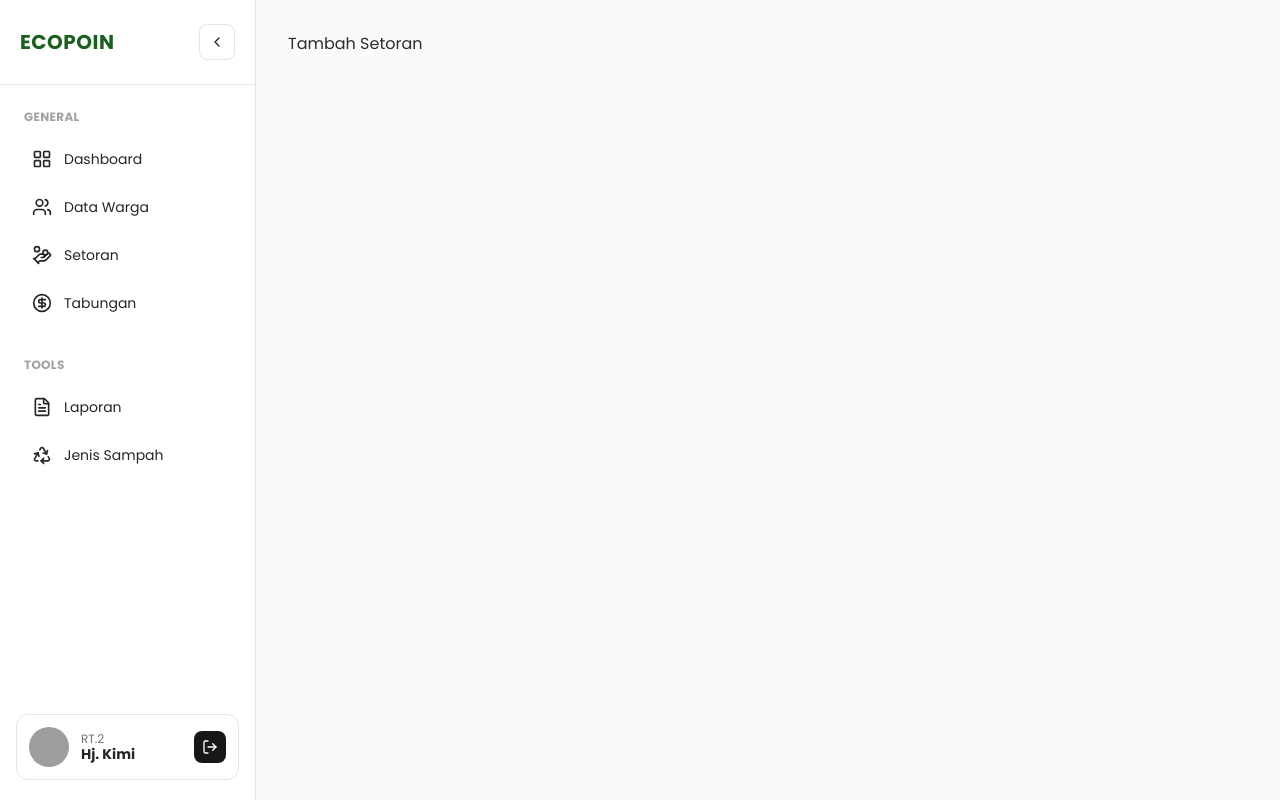
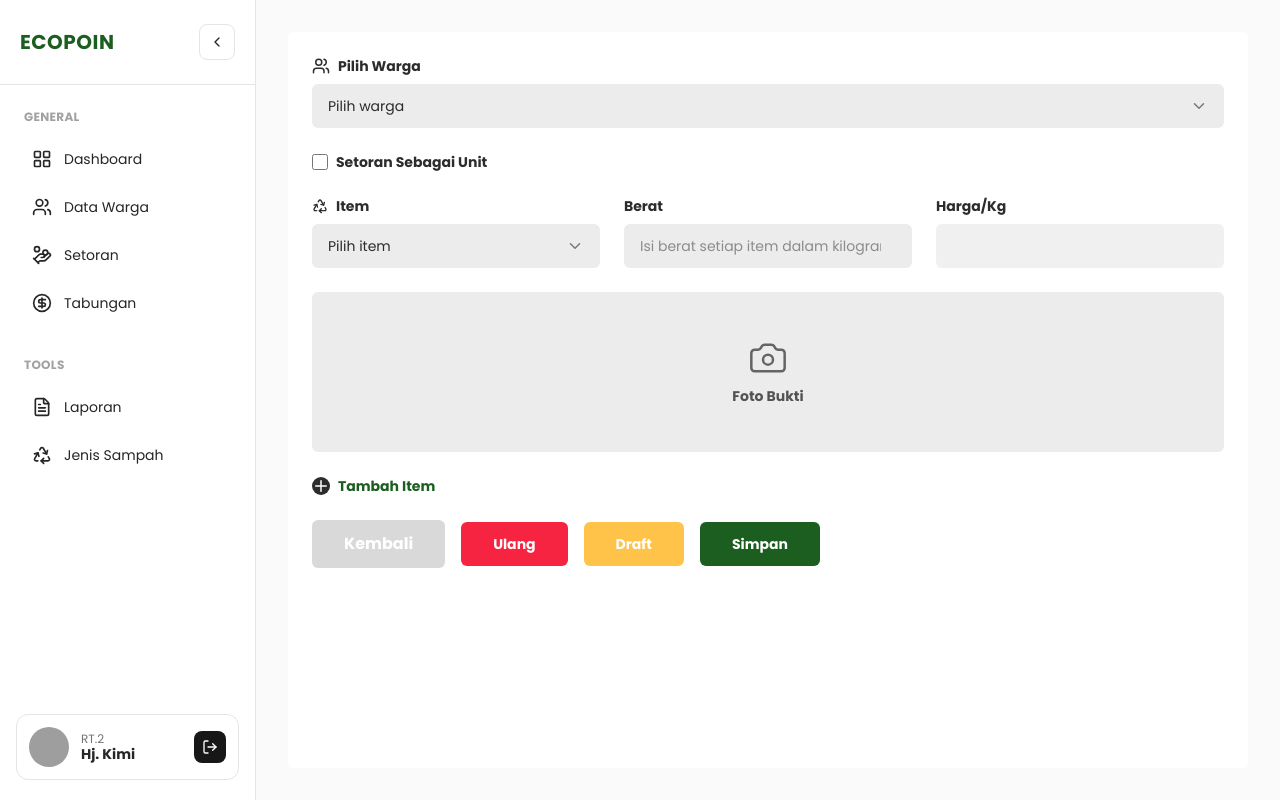
Before and after one commit to farrasmumtaz/EcoPoin, a Next.js app in the folder ep-fe/: page /setoran/tambah-setoran in a window 1280 px wide. Built offline with nearby package versions, Linux system fonts and the light colour scheme; grey boxes are pictures that could not be loaded.

Commit message:
Add: Page Tambah Setoran. Update: Change Button kembali color from warning to placeholder

```diff
--- a/ep-fe/src/app/(main)/data-warga/tambah-warga/page.tsx
+++ b/ep-fe/src/app/(main)/data-warga/tambah-warga/page.tsx
@@ -24,13 +24,14 @@ export default function TambahWarga() {
   const [noTelp, setNoTelp] = useState("");
   const [nomorNasabah] = useState(""); // auto-generated by the system
   const [catatan, setCatatan] = useState("");
-  const rounter = useRouter();
+  const router = useRouter();
 
   const resetForm = () => {
     setNamaWarga("");
     setRtWarga("");
     setNoTelp("");
-    setCatatan("");``
+    setCatatan("");
+    ``;
   };
 
   const handleSubmit = (e: React.SubmitEvent) => {
@@ -112,8 +113,8 @@ export default function TambahWarga() {
         <div className="flex items-center gap-4">
           <button
             type="button"
-            onClick={() => rounter.back()}
-            className="rounded-md bg-warning px-9 py-3 text-sm font-semibold text-white transition hover:opacity-75 cursor-pointer duration-300"
+            onClick={() => router.back()}
+            className="rounded-md bg-placeholder px-8 py-3 font-semibold text-white transition hover:opacity-75 cursor-pointer duration-300 "
           >
             Kembali
           </button>
--- a/ep-fe/src/app/(main)/setoran/tambah-setoran/page.tsx
+++ b/ep-fe/src/app/(main)/setoran/tambah-setoran/page.tsx
@@ -1,5 +1,266 @@
-export default function TambahSetoran(){
-    return(
-        <div className="text-font">Tambah Setoran</div>
-    )
+"use client";
+
+import { Users, Recycle, ChevronDown, Camera, Plus } from "lucide-react";
+import { useRouter } from "next/navigation";
+import { useState, useRef, FormEvent } from "react";
+
+// ---------- Types ----------
+interface FormFieldLabelProps {
+  icon?: React.ReactNode;
+  children: React.ReactNode;
 }
+
+interface ItemEntry {
+  id: string;
+  jenisSampah: string;
+  berat: string;
+  hargaPerKg: string;
+  foto: File | null;
+}
+
+// ---------- Static options (replace with real data / API calls) ----------
+const jenisSampahOptions = ["Plastik", "Kertas", "Logam", "Kaca", "Organik"];
+
+function createEmptyItem(id: string): ItemEntry {
+  return {
+    id,
+    jenisSampah: "",
+    berat: "",
+    hargaPerKg: "",
+    foto: null,
+  };
+}
+
+function FormFieldLabel({ icon, children }: FormFieldLabelProps) {
+  return (
+    <label className="mb-2 flex items-center gap-2 text-sm font-bold text-font">
+      {icon}
+      {children}
+    </label>
+  );
+}
+
+export default function TambahSetoran() {
+  const [pilihWarga, setPilihWarga] = useState("");
+  const [setoranSebagaiUnit, setSetoranSebagaiUnit] = useState(false);
+  const [unitName, setUnitName] = useState("");
+  const [items, setItems] = useState<ItemEntry[]>([createEmptyItem("item-0")]);
+  const nextItemId = useRef(1);
+  const router = useRouter();
+
+  const inputClass =
+    "w-full rounded-md bg-placeholder/50 px-4 py-3 text-sm text-font placeholder:text-font/50 outline-none focus:ring-2 focus:ring-primary transition duration-300";
+
+  const selectClass =
+    "w-full appearance-none rounded-md bg-placeholder/50 px-4 py-3 pr-10 text-sm text-font outline-none focus:ring-2 focus:ring-primary transition duration-300";
+
+  const updateItem = (id: string, patch: Partial<ItemEntry>) => {
+    setItems((prev) =>
+      prev.map((item) => (item.id === id ? { ...item, ...patch } : item)),
+    );
+  };
+
+  const addItem = () => {
+    setItems((prev) => [
+      ...prev,
+      createEmptyItem(`item-${nextItemId.current++}`),
+    ]);
+  };
+
+  const resetForm = () => {
+    setPilihWarga("");
+    setSetoranSebagaiUnit(false);
+    setUnitName("");
+    setItems([createEmptyItem("item-0")]);
+    nextItemId.current = 1;
+  };
+
+  const handleDraft = () => {
+    // TODO: persist as draft (e.g. status: "draft")
+    console.log("draft", { pilihWarga, setoranSebagaiUnit, unitName, items });
+  };
+
+  const handleSubmit = (e: FormEvent) => {
+    e.preventDefault();
+    // TODO: call API to persist setoran data
+    console.log({ pilihWarga, setoranSebagaiUnit, unitName, items });
+  };
+
+  return (
+    <div className="min-h-full bg-white rounded-md p-6">
+      <form onSubmit={handleSubmit}>
+        {/* Pilih Warga */}
+        <div className="mb-6">
+          <FormFieldLabel icon={<Users size={18} />}>
+            Pilih Warga
+          </FormFieldLabel>
+          <div className="relative">
+            <select
+              value={pilihWarga}
+              onChange={(e) => setPilihWarga(e.target.value)}
+              className={selectClass}
+            >
+              <option value="" disabled>
+                Pilih warga
+              </option>
+              <option value="asep-wahyudi">Asep Wahyudi</option>
+            </select>
+            <ChevronDown
+              size={18}
+              className="pointer-events-none absolute right-4 top-1/2 -translate-y-1/2 text-font/60"
+            />
+          </div>
+        </div>
+
+        {/* Setoran Sebagai Unit */}
+        <div className="mb-6">
+          <label className="flex w-fit cursor-pointer items-center gap-2 text-sm font-bold text-font">
+            <input
+              type="checkbox"
+              checked={setoranSebagaiUnit}
+              onChange={(e) => setSetoranSebagaiUnit(e.target.checked)}
+              className="h-4 w-4 cursor-pointer accent-primary"
+            />
+            Setoran Sebagai Unit
+          </label>
+        </div>
+
+        {/* Unit — only shown when "Setoran Sebagai Unit" is checked */}
+        {setoranSebagaiUnit && (
+          <div className="mb-6">
+            <FormFieldLabel icon={<Users size={18} />}>Unit</FormFieldLabel>
+            <input
+              type="text"
+              value={unitName}
+              onChange={(e) => setUnitName(e.target.value)}
+              placeholder="Isi nama unit"
+              className={inputClass}
+            />
+          </div>
+        )}
+
+        {/* Repeatable item blocks */}
+        {items.map((item, index) => (
+          <div key={item.id} className="mb-6">
+            <div className="mb-6 grid grid-cols-1 gap-6 md:grid-cols-3">
+              <div>
+                <FormFieldLabel icon={<Recycle size={16} />}>
+                  Item
+                </FormFieldLabel>
+                <div className="relative">
+                  <select
+                    value={item.jenisSampah}
+                    onChange={(e) =>
+                      updateItem(item.id, { jenisSampah: e.target.value })
+                    }
+                    className={selectClass}
+                  >
+                    <option value="" disabled>
+                      Pilih item
+                    </option>
+                    {jenisSampahOptions.map((jenis) => (
+                      <option key={jenis} value={jenis}>
+                        {jenis}
+                      </option>
+                    ))}
+                  </select>
+                  <ChevronDown
+                    size={18}
+                    className="pointer-events-none absolute right-4 top-1/2 -translate-y-1/2 text-font/60"
+                  />
+                </div>
+              </div>
+
+              <div>
+                <FormFieldLabel>Berat</FormFieldLabel>
+                <input
+                  type="number"
+                  value={item.berat}
+                  onChange={(e) =>
+                    updateItem(item.id, { berat: e.target.value })
+                  }
+                  placeholder="Isi berat setiap item dalam kilogram"
+                  className={inputClass}
+                />
+              </div>
+
+              <div>
+                <FormFieldLabel>Harga/Kg</FormFieldLabel>
+                <input
+                  type="text"
+                  value={item.hargaPerKg}
+                  readOnly
+                  disabled
+                  className={`${inputClass} cursor-not-allowed opacity-80`}
+                />
+              </div>
+            </div>
+
+            {/* Foto Bukti upload */}
+            <label
+              htmlFor={`foto-bukti-${item.id}`}
+              className="flex min-h-40 cursor-pointer flex-col items-center justify-center gap-2 rounded-md bg-placeholder/50 py-10 text-font/70 transition hover:bg-placeholder/70 duration-300"
+            >
+              <Camera size={40} strokeWidth={1.5} />
+              <span className="text-sm font-bold text-font/80">
+                {item.foto ? item.foto.name : "Foto Bukti"}
+              </span>
+              <input
+                id={`foto-bukti-${item.id}`}
+                type="file"
+                accept="image/*"
+                className="hidden"
+                onChange={(e) =>
+                  updateItem(item.id, {
+                    foto: e.target.files?.[0] ?? null,
+                  })
+                }
+              />
+            </label>
+          </div>
+        ))}
+
+        {/* Tambah Item */}
+        <button
+          type="button"
+          onClick={addItem}
+          className="mb-6 flex items-center gap-2 text-sm font-bold text-primary transition hover:opacity-75 cursor-pointer duration-300"
+        >
+          <Plus size={18} className="rounded-full bg-font text-white" />
+          Tambah Item
+        </button>
+
+        {/* Actions */}
+        <div className="flex items-center gap-4">
+          <button
+            type="button"
+            onClick={() => router.back()}
+            className="rounded-md bg-placeholder px-8 py-3 font-semibold text-white transition hover:opacity-75 cursor-pointer duration-300 "
+          >
+            Kembali
+          </button>
+          <button
+            type="button"
+            onClick={resetForm}
+            className="rounded-md bg-danger px-8 py-3 text-sm font-semibold text-white transition hover:opacity-75 cursor-pointer duration-300"
+          >
+            Ulang
+          </button>
+          <button
+            type="button"
+            onClick={handleDraft}
+            className="rounded-md bg-warning px-8 py-3 text-sm font-semibold text-white transition hover:opacity-75 cursor-pointer duration-300"
+          >
+            Draft
+          </button>
+          <button
+            type="submit"
+            className="rounded-md bg-primary px-8 py-3 text-sm font-semibold text-white transition hover:opacity-75 cursor-pointer duration-300"
+          >
+            Simpan
+          </button>
+        </div>
+      </form>
+    </div>
+  );
+}
--- a/ep-fe/src/app/components/sidebar.tsx
+++ b/ep-fe/src/app/components/sidebar.tsx
@@ -95,7 +95,7 @@ export default function Sidebar() {
                 return (
                   <button
                     key={href}
-                    onClick={() => router.push(href)}
+                    onClick={() => router.replace(href)}
                     className={`w-full flex items-center gap-3 py-3 rounded-xl transition duration-200 cursor-pointer ${
                       collapsed ? "justify-center px-0" : "px-4"
                     } ${
```
